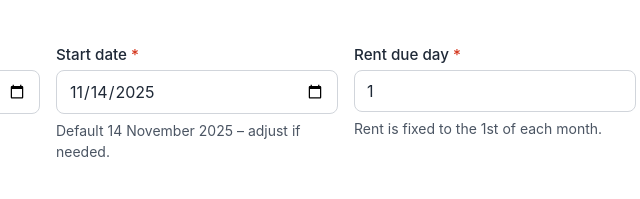
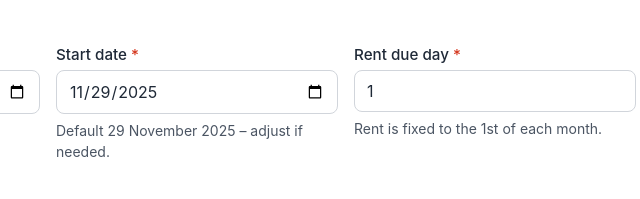
Before and after one commit to jrwishart93/sub-tenancy-website, a website: page index.html in a window 1280 px wide. Both pictures are taken after a click on the button "Agreement". Shown: the part 478-677 px from the top of the page, 443-1083 px from the left. Drawn offline with Linux system fonts and the light colour scheme.

Commit message:
Update default start date

```diff
--- a/index.html
+++ b/index.html
@@ -91,7 +91,7 @@
               <div class="field">
                 <label class="required" for="startDate">Start date</label>
                 <input type="date" id="startDate" name="startDate" required>
-                <p class="hint">Default 14 November 2025 – adjust if needed.</p>
+                <p class="hint">Default 29 November 2025 – adjust if needed.</p>
                 <p class="error" id="startDateError"></p>
               </div>
               <div class="field">
--- a/js/app.js
+++ b/js/app.js
@@ -329,7 +329,7 @@ const applyStoredForm = () => {
     fieldElements.agreementDate.value = defaultAgreement;
   }
   if (fieldElements.startDate && !fieldElements.startDate.value) {
-    fieldElements.startDate.value = '2025-11-14';
+    fieldElements.startDate.value = '2025-11-29';
   }
   if (fieldElements.rentDueDay && !fieldElements.rentDueDay.value) {
     fieldElements.rentDueDay.value = '1';
```
